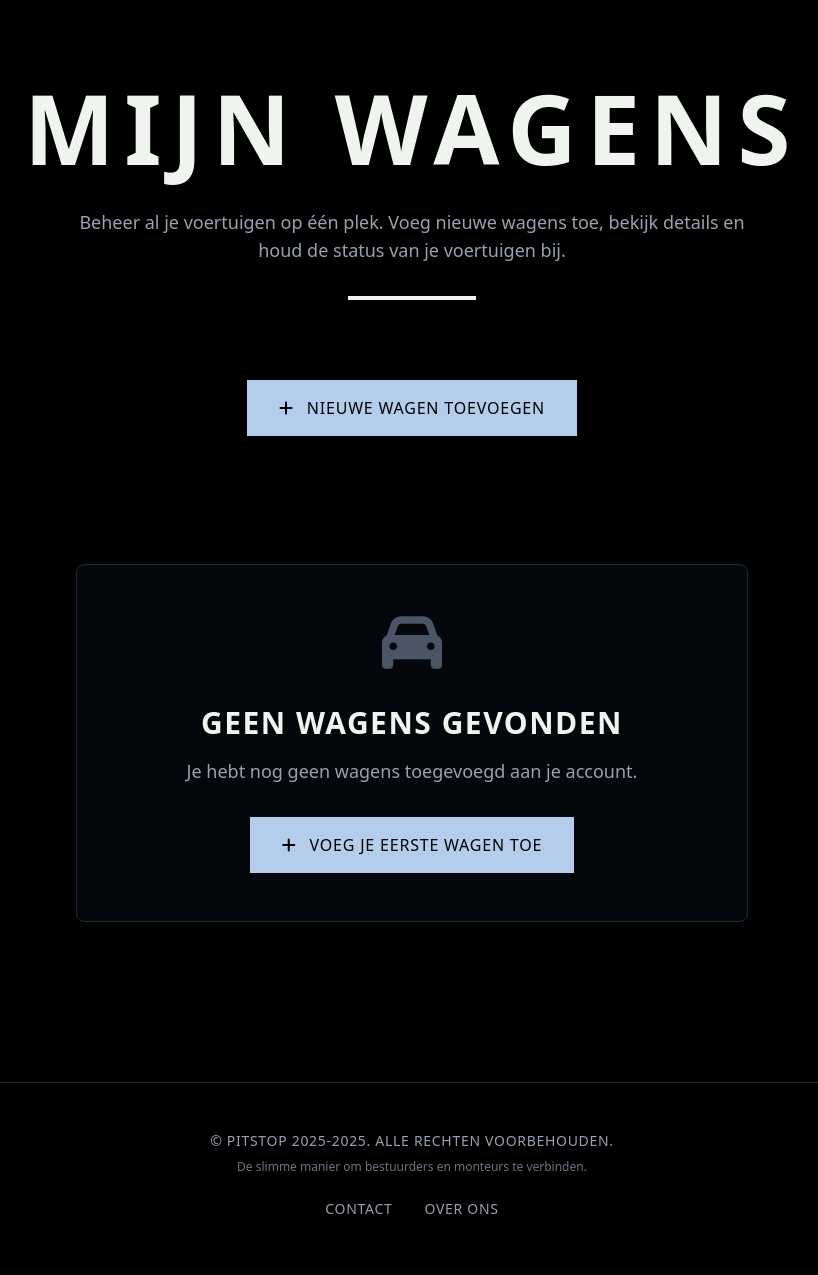
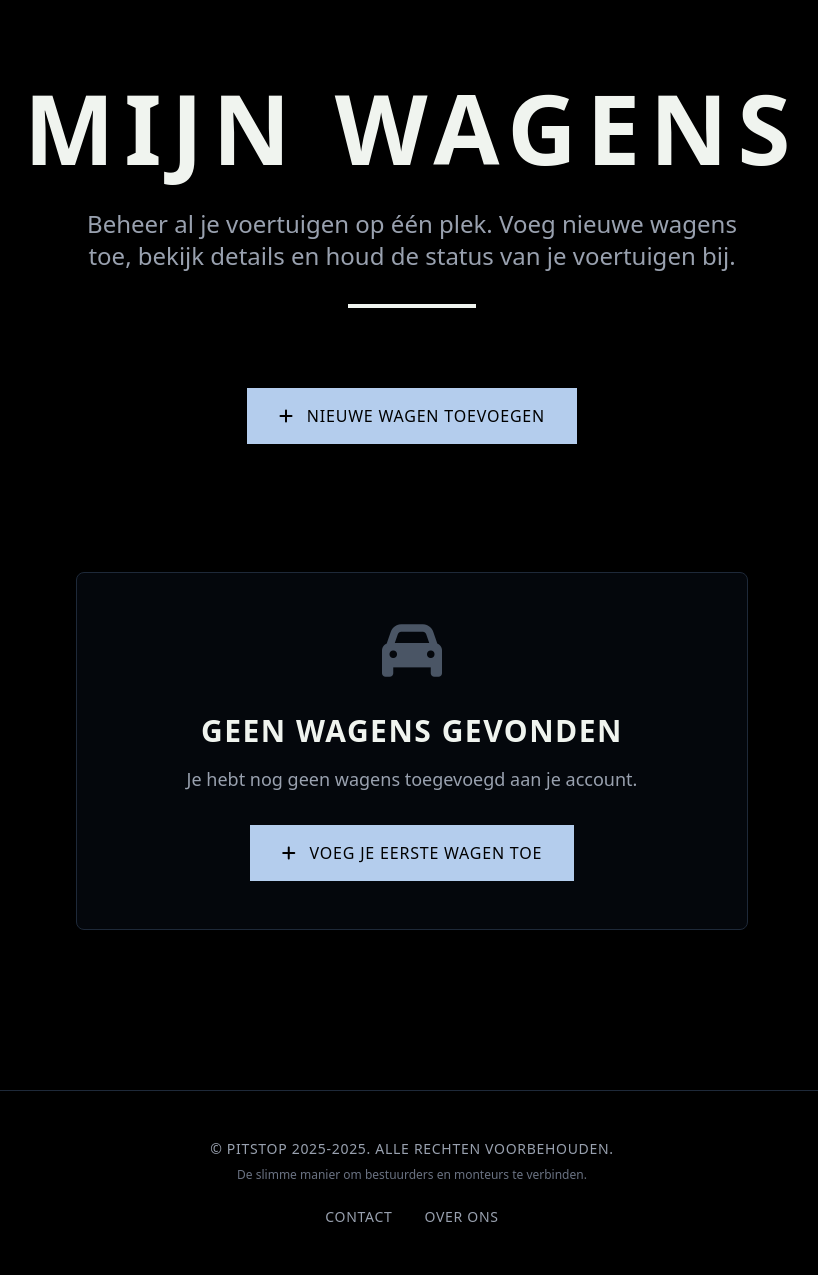
Before and after one commit to Banderas13/pitstop, a Laravel app: page /cars in a window 1280 px wide. Shown: the part 64-1339 px from the top of the page, without its empty margins (228-1046 px from the left). Before the commit the page ends 1278 px from the top, so only its background shows below. Run offline with Laravel 12, Linux system fonts and the light colour scheme; the visitor is signed in with stand-in values (Sample User, id 1); data comes from the database, SQL or seed files in the repository; data that the repository does not hold is empty; style sheets or scripts are compiled from the project's sources.

Commit message:
change description size to match other pages

```diff
--- a/resources/views/cars/index.blade.php
+++ b/resources/views/cars/index.blade.php
@@ -10,7 +10,7 @@
             <h1 class="text-6xl lg:text-8xl font-black uppercase tracking-widest mb-8">
                 MIJN WAGENS
             </h1>
-            <p class="text-gray-400 text-lg mb-8 max-w-2xl mx-auto">
+            <p class="text-gray-400 text-xl lg:text-2xl mb-8 max-w-2xl mx-auto">
                 Beheer al je voertuigen op één plek. Voeg nieuwe wagens toe, bekijk details en houd de status van je voertuigen bij.
             </p>
             <div class="w-32 h-1 bg-white mx-auto mt-8"></div>
```
